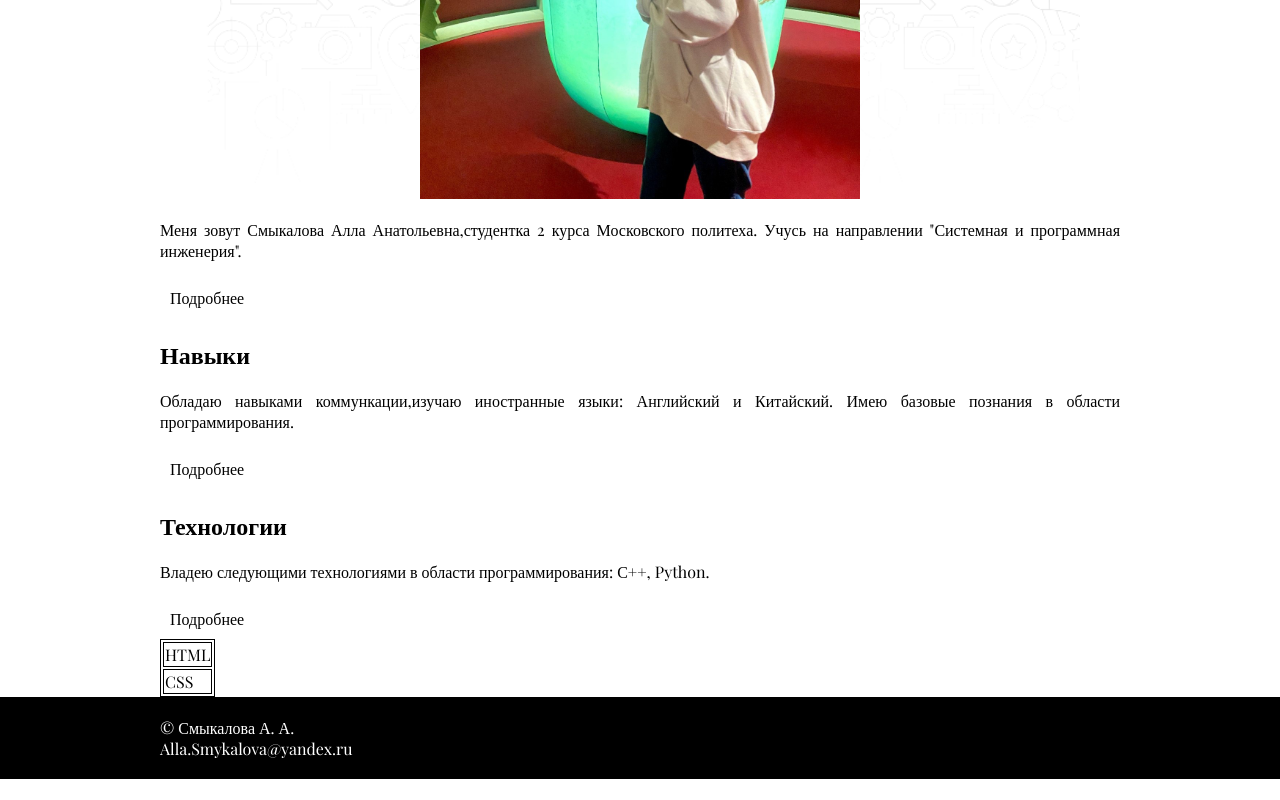
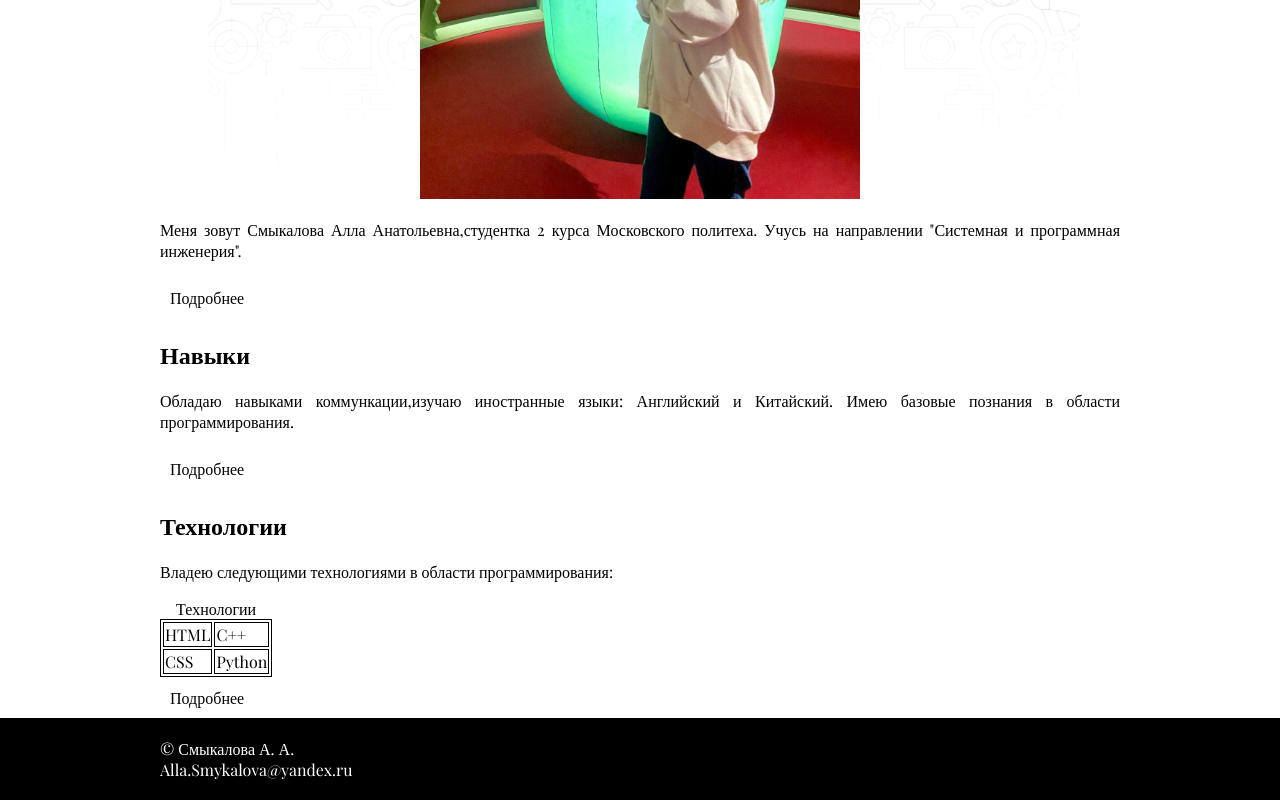
Before and after one commit to AllaSmykalova/Smykalova-221-3210-web-dev-2023-1, a plain HTML site: page index.html in a window 1280 px wide. Shown: the part 536-1336 px from the top of the page. Before the commit the page ends 1315 px from the top, so only its background shows below. Drawn offline with nearby package versions, Linux system fonts and the light colour scheme.

Commit message:
modified lab1

```diff
--- a/index.html
+++ b/index.html
@@ -20,6 +20,7 @@
                     <li><a href="#technologies">Технологии</a></li>
                 </ul>
             </nav>
+        </div>
     </header>
     <main>
         <div class="container">
@@ -43,13 +44,20 @@
             <section id="technologies">
                 <h2>Технологии</h2>
                 <p>
-                    Владею следующими технологиями в области программирования: С++, Python.
+                    Владею следующими технологиями в области программирования:
                 </p>
+                <table class="tech_table">
+                    <caption>Технологии</caption>
+                    <tr>
+                        <td>HTML</td>
+                        <td>C++</td>
+                    </tr>
+                    <tr>
+                        <td>CSS</td>
+                        <td>Python</td>
+                    </tr>
+                </table>
                 <a class="btn" href="">Подробнее</a>
-                <table class="tech_table">
-                    <tr><td>HTML</td></tr>
-                    <tr><td>CSS</td></tr>
-                </table>
             </section>
         </div>
 
--- a/style.css
+++ b/style.css
@@ -55,7 +55,6 @@ p {
     width: 50%;
 }
 .avatar {
-    height:300 px;
     text-align: center;
     background-image: url(images/background1.png);
     background-size: cover;
@@ -63,11 +62,8 @@ p {
 .btn {
     text-decoration: none;
     color: black;
-    border:2 px solid black;
     padding:10px;
-    border-radius:5 px;
     display: inline-block;
-    transition: color ls,border-color ls;
 }
 .btn:hover{
     color:blue;
```
Lines whose indentation alone changed are shown as unchanged.
